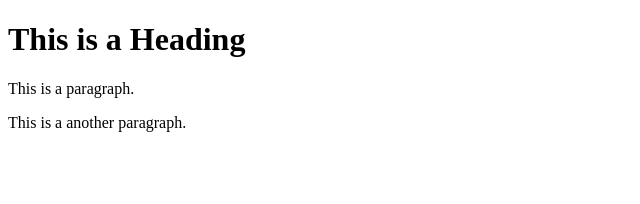
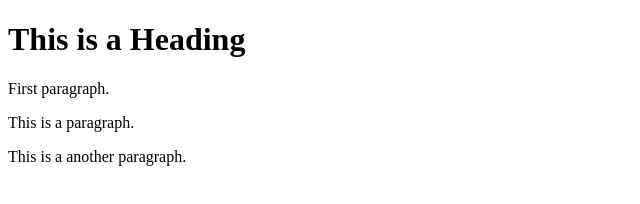
Before and after one commit to CobaltSoixante/learning-git, a plain HTML site: page index.html in a window 1280 px wide. Shown: the whole page, without its empty margins (0-640 px from the left). Drawn offline with Linux system fonts and the light colour scheme.

Commit message:
Fix a goof I made in AW_readme.txt in last REBASE.

```diff
--- a/index.html
+++ b/index.html
@@ -5,6 +5,7 @@
 </head>
 <body>
   <h1>This is a Heading</h1>
+  <p>First paragraph.</p>
   <p>This is a paragraph.</p>
   <p>This is a another paragraph.</p>
 </body>
```
